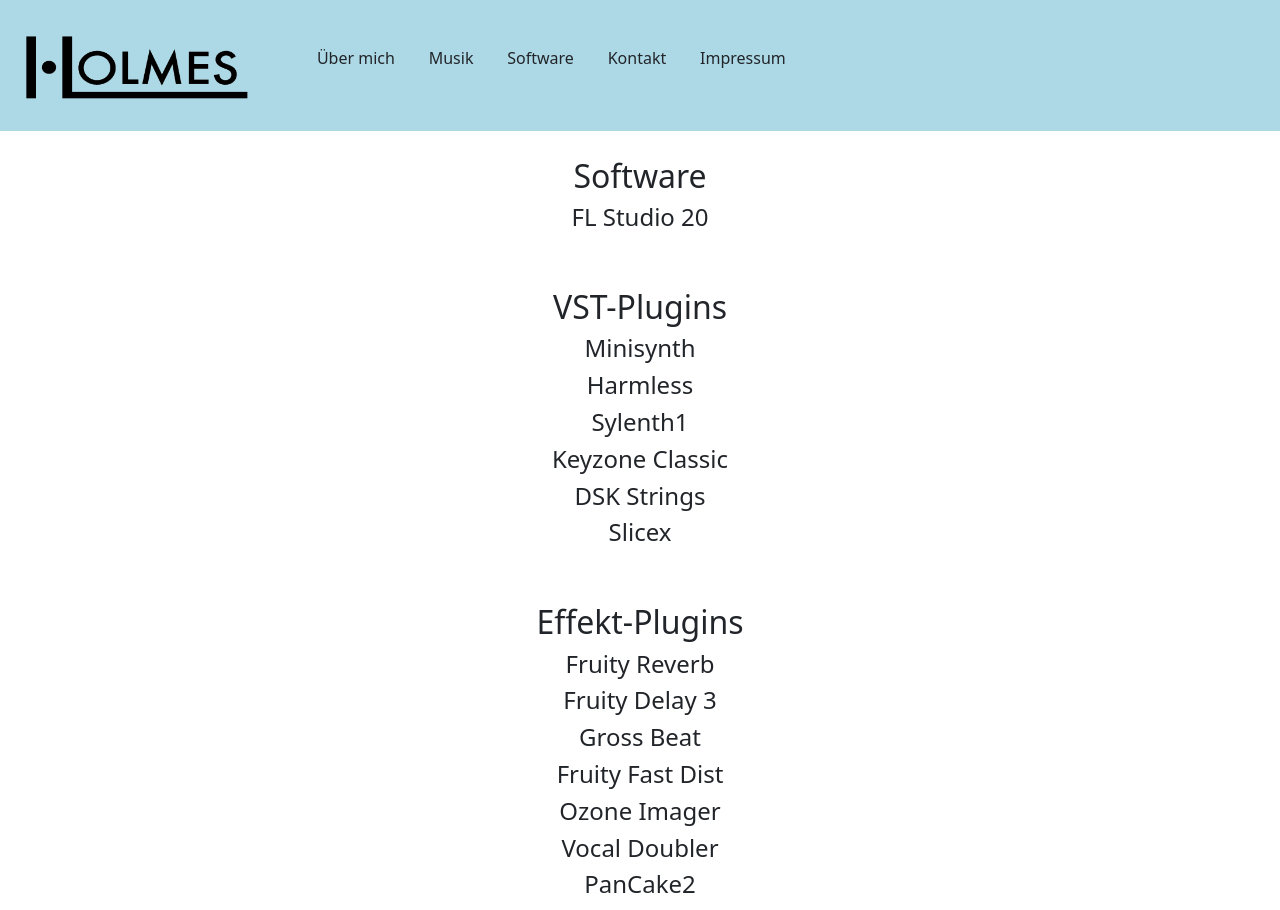
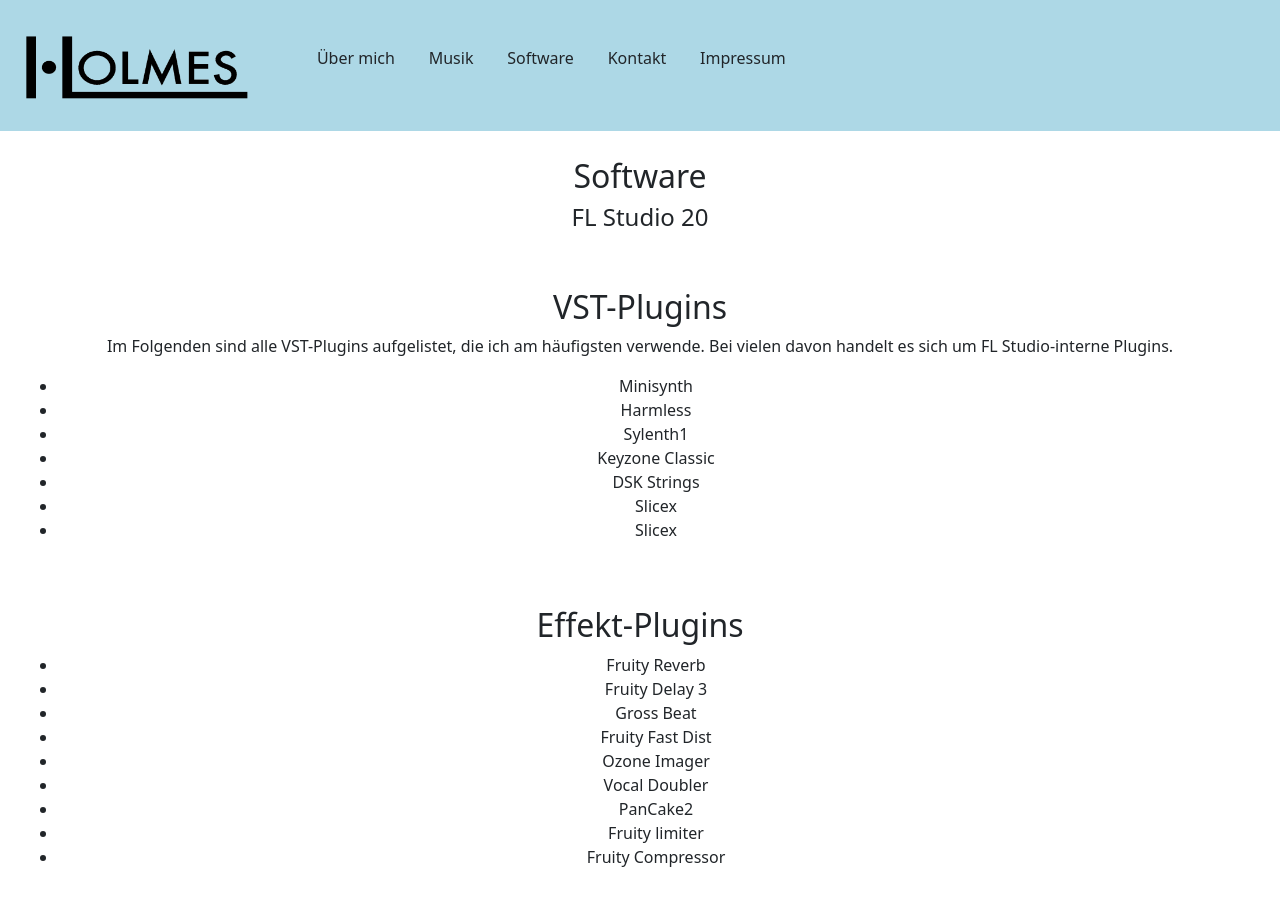
Before and after one commit to mikpipe/holmes-website, an Angular app in the folder holmes-website/: page /software in a window 1280 px wide. Shown: the top 910 px of the page. Built offline with nearby package versions, Linux system fonts and the light colour scheme.

Commit message:
Software lists

```diff
--- a/holmes-website/src/app/software/software.component.html
+++ b/holmes-website/src/app/software/software.component.html
@@ -13,28 +13,21 @@
         <h2>VST-Plugins</h2>
 
         <div>
-            <h4>Minisynth</h4>
+            <p>
+                Im Folgenden sind alle VST-Plugins aufgelistet, die ich am häufigsten verwende.
+                Bei vielen davon handelt es sich um FL Studio-interne Plugins.
+            </p>
         </div>
 
-        <div>
-            <h4>Harmless</h4>
-        </div>
-
-        <div>
-            <h4>Sylenth1</h4>
-        </div>
-
-        <div>
-            <h4>Keyzone Classic</h4>
-        </div>
-
-        <div>
-            <h4>DSK Strings</h4>
-        </div>
-
-        <div>
-            <h4>Slicex</h4>
-        </div>
+        <ul>
+            <li>Minisynth</li>
+            <li>Harmless</li>
+            <li>Sylenth1</li>
+            <li>Keyzone Classic</li>
+            <li>DSK Strings</li>
+            <li>Slicex</li>
+            <li>Slicex</li>
+        </ul>
     </div>
 
     <br><br>
@@ -42,40 +35,16 @@
     <div>
         <h2>Effekt-Plugins</h2>
 
-        <div>
-            <h4>Fruity Reverb</h4>
-        </div>
-
-        <div>
-            <h4>Fruity Delay 3</h4>
-        </div>
-
-        <div>
-            <h4>Gross Beat</h4>
-        </div>
-
-        <div>
-            <h4>Fruity Fast Dist</h4>
-        </div>
-
-        <div>
-            <h4>Ozone Imager</h4>
-        </div>
-
-        <div>
-            <h4>Vocal Doubler</h4>
-        </div>
-
-        <div>
-            <h4>PanCake2</h4>
-        </div>
-
-        <div>
-            <h4>Fruity Limiter</h4>
-        </div>
-
-        <div>
-            <h4>Fruity Compressor</h4>
-        </div>
+        <ul>
+            <li>Fruity Reverb</li>
+            <li>Fruity Delay 3</li>
+            <li>Gross Beat</li>
+            <li>Fruity Fast Dist</li>
+            <li>Ozone Imager</li>
+            <li>Vocal Doubler</li>
+            <li>PanCake2</li>
+            <li>Fruity limiter</li>
+            <li>Fruity Compressor</li>
+        </ul>
     </div>
 </div>
```
